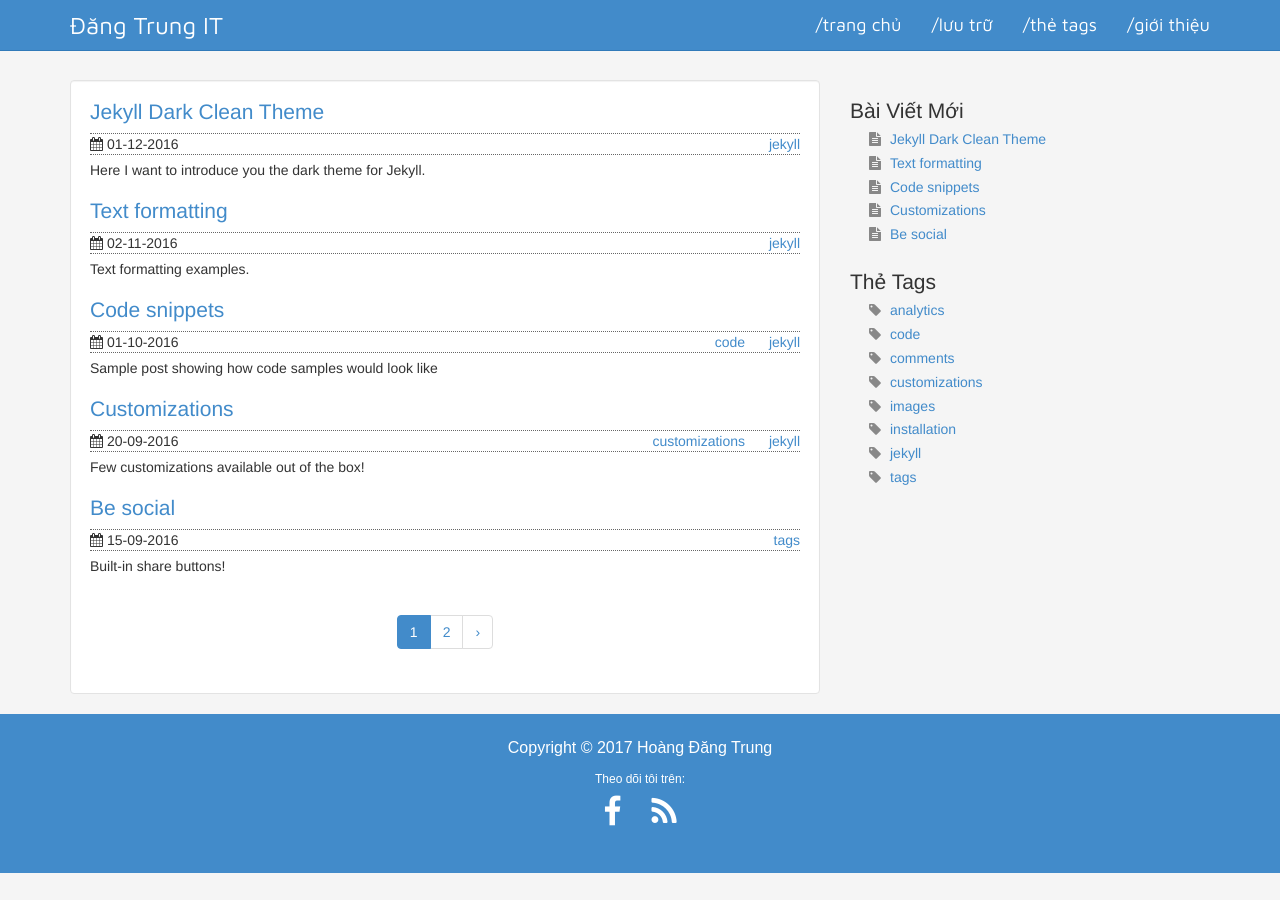
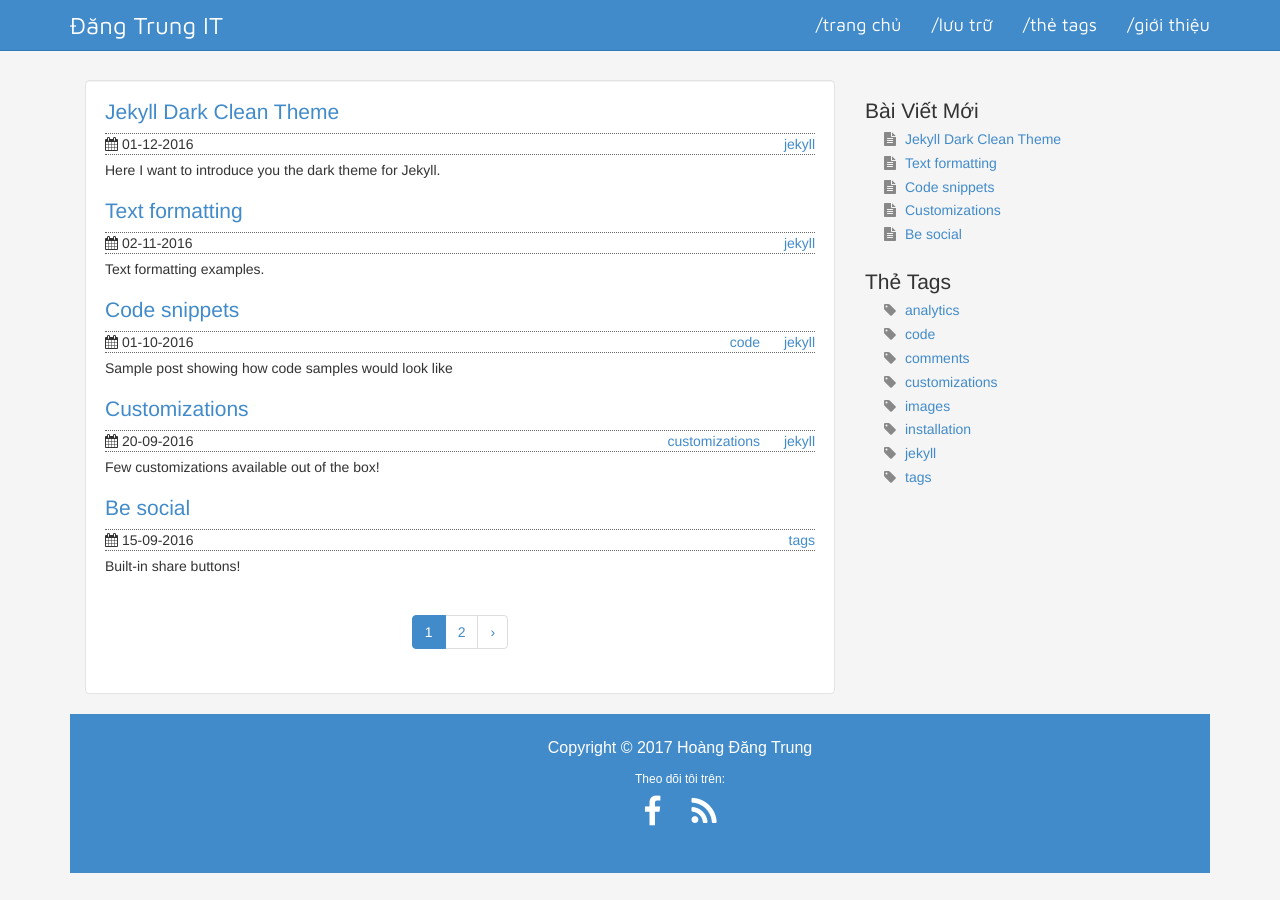
Before and after one commit to hoangdangtrungvn/hoangdangtrungvn.github.io, a Jekyll site: the page built from index.html, in a window 1280 px wide. Built offline with Jekyll 4.4.1, drawn with Linux system fonts in a browser that asks for light colours; the list of posts is cut into pages by our own code.

Commit message:
big update

```diff
--- a/_includes/facebook-init.html
+++ b/_includes/facebook-init.html
@@ -1,8 +1,10 @@
 	<div id="fb-root"></div>
-<script>(function(d, s, id) {
+	<script>
+		(function(d, s, id) {
 			var js, fjs = d.getElementsByTagName(s)[0];
 			if (d.getElementById(id)) return;
 			js = d.createElement(s); js.id = id;
 			js.src = "//connect.facebook.net/vi_VN/sdk.js#xfbml=1&version=v2.8&appId={{ site.facebook.app_id }}";
 			fjs.parentNode.insertBefore(js, fjs);
-}(document, 'script', 'facebook-jssdk'));</script>
+		}(document, 'script', 'facebook-jssdk'));
+	</script>
--- a/_layouts/page.html
+++ b/_layouts/page.html
@@ -1,5 +1,5 @@
 	{% include header.html %}
-	<div class="wrapper">
+	<div class="container">
 		<div class="content">
 			<div class="container container-center">
 				<div class="row">
```
Lines whose indentation alone changed are shown as unchanged.
